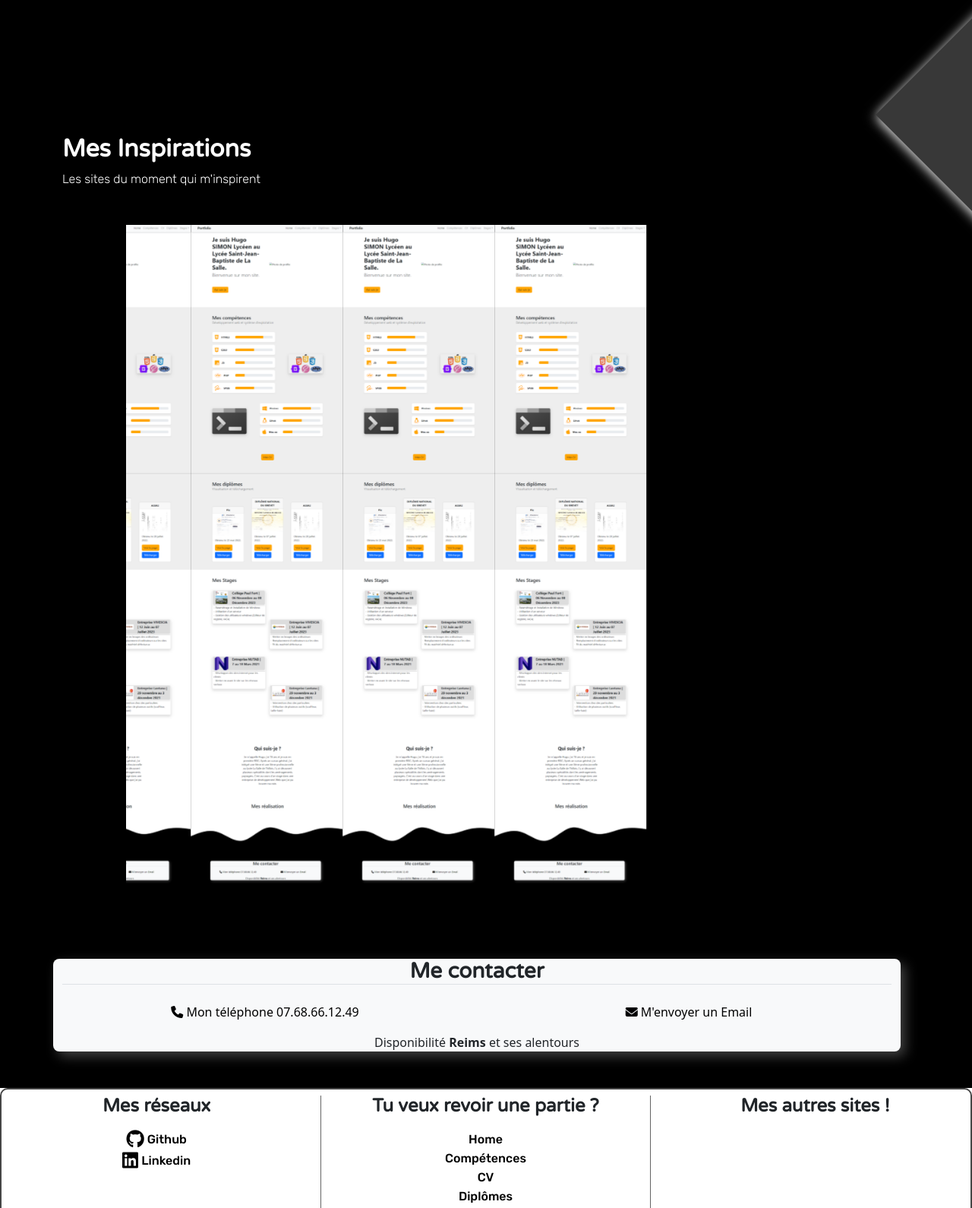
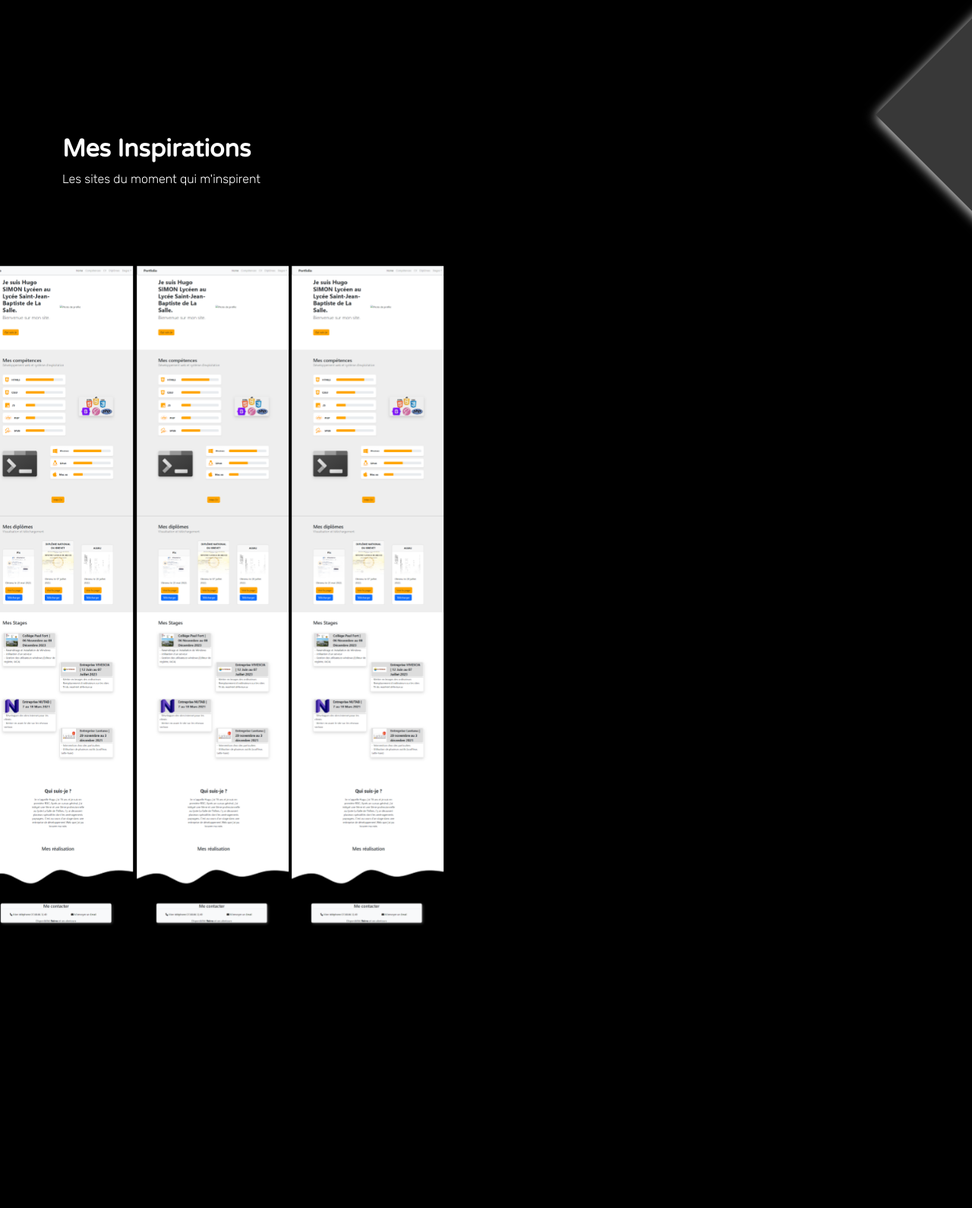
Before and after one commit to HSL-GliTcheur/Mon-portfolio, a PHP site: page / in a window 1280 px wide. Shown: the part 2681-4271 px from the top of the page at 76% size. Run offline with PHP 8.4, Linux system fonts and the light colour scheme; data that the repository does not hold is empty; style sheets or scripts are compiled from the project's sources; some libraries are stand-ins or nearby versions.

Commit message:
inspiration test

```diff
--- a/scss/style.scss
+++ b/scss/style.scss
@@ -216,15 +216,6 @@
     overflow: hidden;
 }
 
-.box {
-    width: 85%;
-    display: flex;
-    align-items: center;
-    overflow: hidden;
-    height: 870px;
-    margin: auto;
-}
-
 .img {
     white-space: nowrap;
     animation: Scroll 30s ease-in-out infinite;
@@ -264,6 +255,13 @@ footer {
 @media screen and (min-width: 768px) {
     .border-responsive {
         border-right: 1px solid rgb(100, 100, 100);
+    }
+}
+
+
+@media screen and (min-width: 510px) {
+    .inspirations {
+        justify-content: center;
     }
 }
 
```
